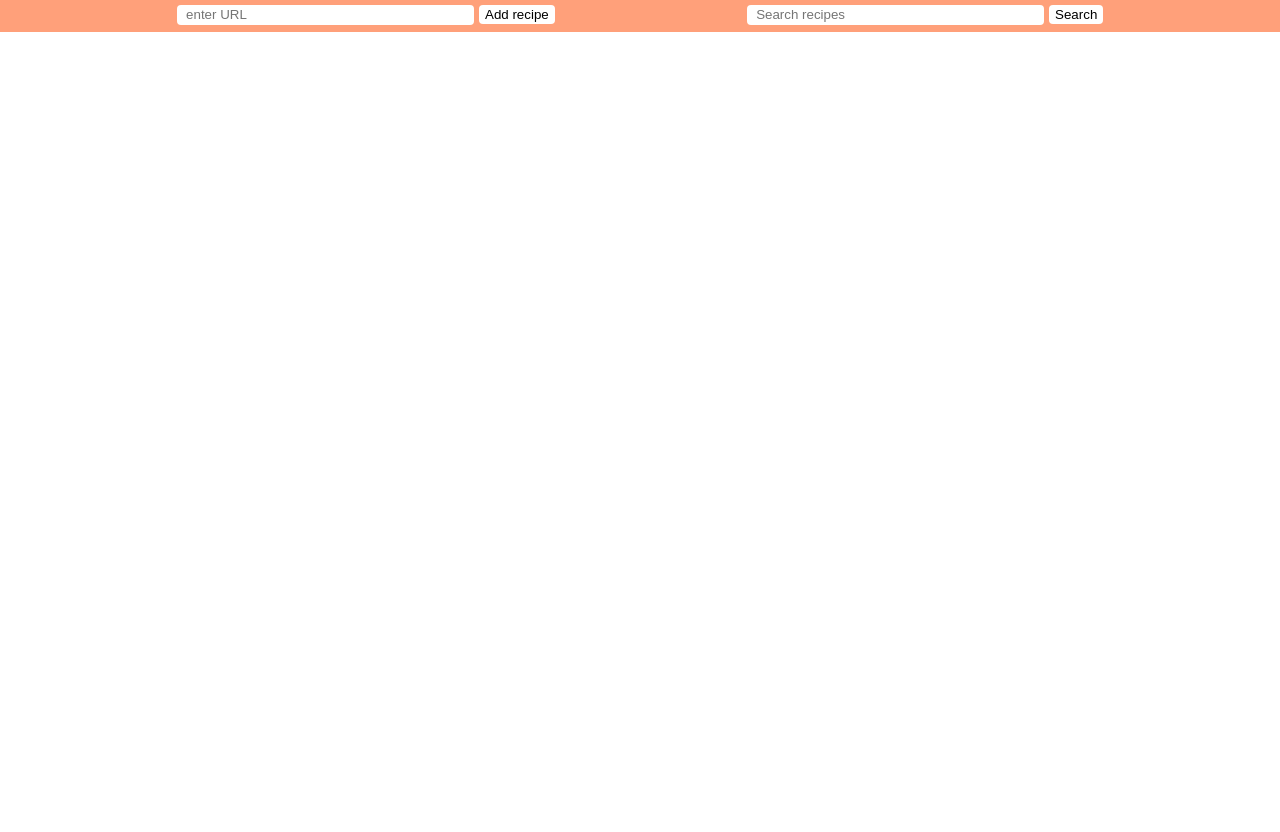
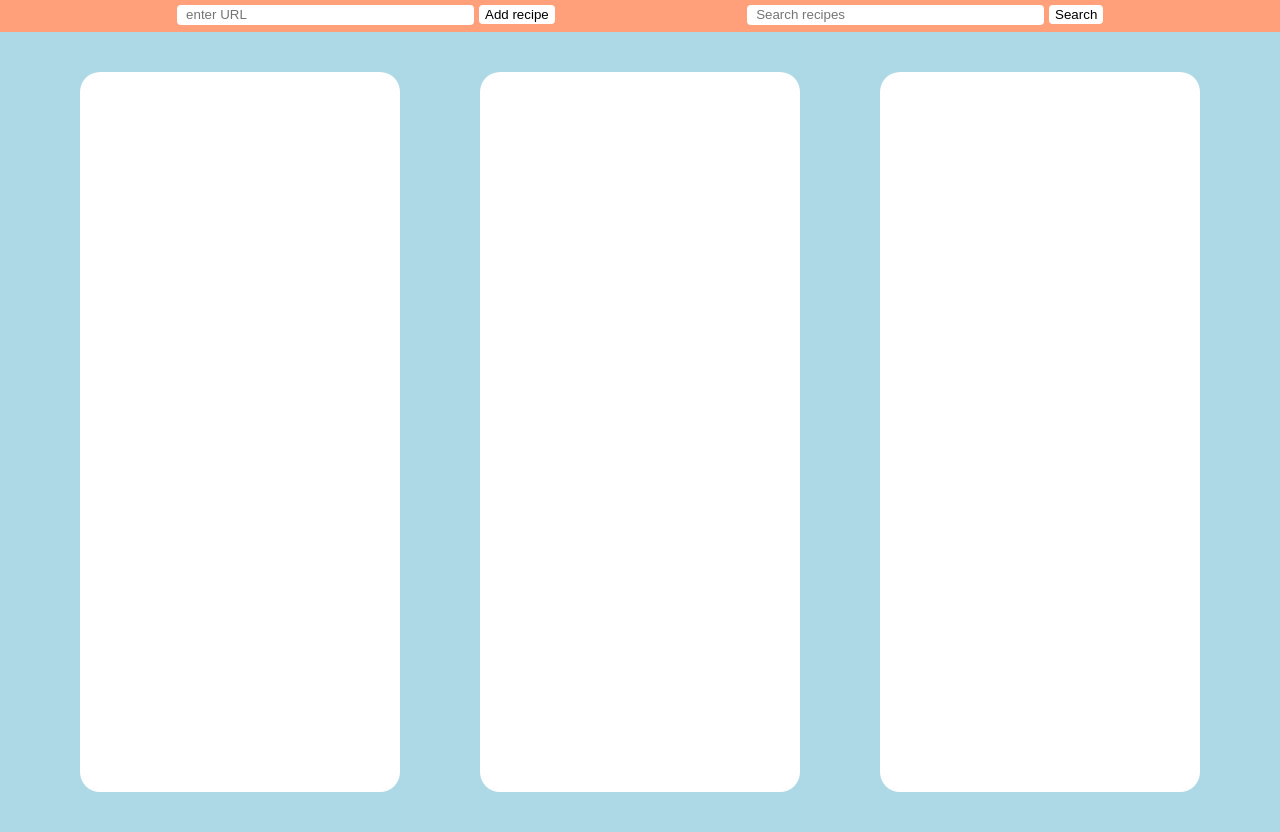
Before and after one commit to zacpeires/MyCookbook, a React app: page /dashboard in a window 1280 px wide. Shown: the part 49-881 px from the top of the page. Before the commit the page ends 800 px from the top, so only its background shows below. Built offline with nearby package versions, Linux system fonts and the light colour scheme; no server answers.

Commit message:
fix: stable

```diff
--- /dev/null
+++ b/client/components/Dashboard.js
@@ -0,0 +1,35 @@
+import React, { Component } from "react";
+import { connect } from "react-redux"
+
+class Dashboard extends Component {
+  constructor() {
+    super();
+  }
+
+  render() {
+    return (
+      <div className="dashboard-container">
+        <div className="home-card dashboard-card"/>
+
+        <div />
+        <div className="user-card dashboard-card"/>
+
+        <div />
+        <div className="shopping-list dashboard-card"/>
+
+        <div />
+
+
+      </div>
+    );
+  }
+}
+
+
+const mapStateToProps = state => ({
+  user: state.user,
+  recipes: state.recipes
+})
+
+
+export default connect(mapStateToProps)(Dashboard)
--- a/client/components/Navbar.js
+++ b/client/components/Navbar.js
@@ -10,19 +10,17 @@ class Navbar extends Component {
 
     this.state = {
       webScrapeUrl: "",
-      search: "",
+      search: ""
     };
 
     this.handleChange = this.handleChange.bind(this);
     this.handleSubmit = this.handleSubmit.bind(this);
   }
 
-
   handleChange(event) {
     this.setState({
       [event.target.name]: event.target.value
     });
-
   }
 
   async handleSubmit(event) {
@@ -34,34 +32,37 @@ class Navbar extends Component {
       });
 
       this.setState({
-      webScrapeUrl: '',
-    })
+        webScrapeUrl: ""
+      });
     }
   }
 
-
   render() {
-
     return (
       <div>
         <div className="navbar">
           <Link to="/home">
             <span>Home</span>
           </Link>
-          <Link to="/user">
+          <Link to="/dashboard">
             <span>Dashboard</span>
           </Link>
-          { !this.props.isLoggedIn ?
+          {!this.props.isLoggedIn ? (
             <Link to="/login" className="login-logout">
               <span>Login</span>
-          </Link> :
+            </Link>
+          ) : (
             <div>
-          <Link to="/" className="login-logout" onClick={() => this.props.logout()}>
+              <Link
+                to="/"
+                className="login-logout"
+                onClick={() => this.props.logout()}
+              >
                 <span className="login-logout">Logout</span>
               </Link>
               <span className="username">{this.props.user.name}</span>
             </div>
-          }
+          )}
           <div className="dropdown">
             <button type="submit" className="dropbtn">
               Recipes
@@ -79,9 +80,6 @@ class Navbar extends Component {
               </Link>
             </div>
           </div>
-          <Link to="/user">
-            <span>Shopping List</span>
-            </Link>
         </div>
         <Toolbar
           handleChange={this.handleChange}
@@ -94,10 +92,10 @@ class Navbar extends Component {
   }
 }
 
-const mapDispatchToProps = (dispatch) => ({
+const mapDispatchToProps = dispatch => ({
   scrapedRecipe: url => dispatch(scrapedRecipe(url, history)),
   logout: () => dispatch(logout())
-})
+});
 
 const mapStateToProps = state => ({
   recipe: state.recipe,
--- a/client/components/SingleRecipe.js
+++ b/client/components/SingleRecipe.js
@@ -3,7 +3,7 @@ import { connect } from "react-redux";
 import { Link } from "react-router-dom";
 import { gotSingleRecipe, addedCuisineToRecipe, recipeBelongsToUser, recipeBelongsToHome} from "../store";
 import { RecipeFromBBC } from "./recipesBySource";
-import { formatMethod } from "./recipesBySource/functions"
+import { formatMethod } from "./recipesBySource/functions/bbcFunctions"
 import { AddCuisineForm } from '../components'
 
 class NewRecipe extends Component {
@@ -28,7 +28,6 @@ class NewRecipe extends Component {
 
   async componentDidMount() {
       await this.props.getRecipe(this.props.match.params.recipeId);
-
     let currentRecipe = this.props.recipe.singleRecipe;
 
 
--- a/client/components/index.js
+++ b/client/components/index.js
@@ -5,3 +5,4 @@ export { default as HomePage } from './HomePage'
 export { default as Login } from './Login'
 export { default as SignUp} from './SignUp'
 export { default as AddCuisineForm } from './AddCuisineForm'
+export { default as Dashboard } from './Dashboard'
--- a/client/components/recipesBySource/functions.js
+++ b/client/components/recipesBySource/functions/bbcFunctions.js
@@ -15,15 +15,11 @@ const correctlyAlignIngredients = (ingredients) => {
 
 
 
-
 export const formatMethod = (currentRecipe) => {
-
 
   let { name, description, details, nutrition, method, ingredients, url, cuisines } = currentRecipe
   let formattedMethod = [];
   let startOfLine = 0;
-
-
 
 
   method = method.split("\n").filter(instruction => {
@@ -38,8 +34,6 @@ export const formatMethod = (currentRecipe) => {
     }
   })
 
-
-
   ingredients = correctlyAlignIngredients(ingredients)
 
   return { name, description, details, nutrition, method, ingredients, url, cuisines }
--- a/client/routes.js
+++ b/client/routes.js
@@ -1,5 +1,5 @@
 import React, { Component } from "react";
-import { SingleRecipe, HomePage, Login, SignUp } from "./components";
+import { SingleRecipe, HomePage, Login, SignUp, Dashboard } from "./components";
 import { Route } from "react-router-dom";
 import { connect } from "react-redux";
 import { withRouter, Switch } from "react-router";
@@ -21,6 +21,7 @@ class Routes extends Component {
           <Route path="/recipes/:recipeId" component={SingleRecipe} />
           {/* <Route path="/recipes" component={} /> */}
           <Route exact path="/new-user" component={SignUp} />
+          <Route path="/dashboard" component={Dashboard} />
         </Switch>
       </div>
     );
--- a/public/index.css
+++ b/public/index.css
@@ -338,6 +338,8 @@ a {
     -1px -2px 2px rgba(0, 0, 0, 0.05);
   position: absolute;
   opacity: 1;
+  top: 50%;
+  transform: translateY(-50%);
 }
 
 .addcuisine-form-container form {
@@ -440,3 +442,19 @@ a {
   font-size: 13px;
   text-decoration: underline
 }
+
+.dashboard-container {
+  min-height: 100vh;
+  min-width: 100vw;
+  background-color: lightblue;
+  display: flex;
+  flex-direction: row;
+  justify-content: center
+}
+
+.dashboard-card {
+  width: 25%;
+  background-color: white;
+  margin: 40px;
+  border-radius: 20px
+}
```
Also changed, not shown: client/components/ShoppingList.js (added, +24 -0 lines). Lines whose indentation alone changed are shown as unchanged.
